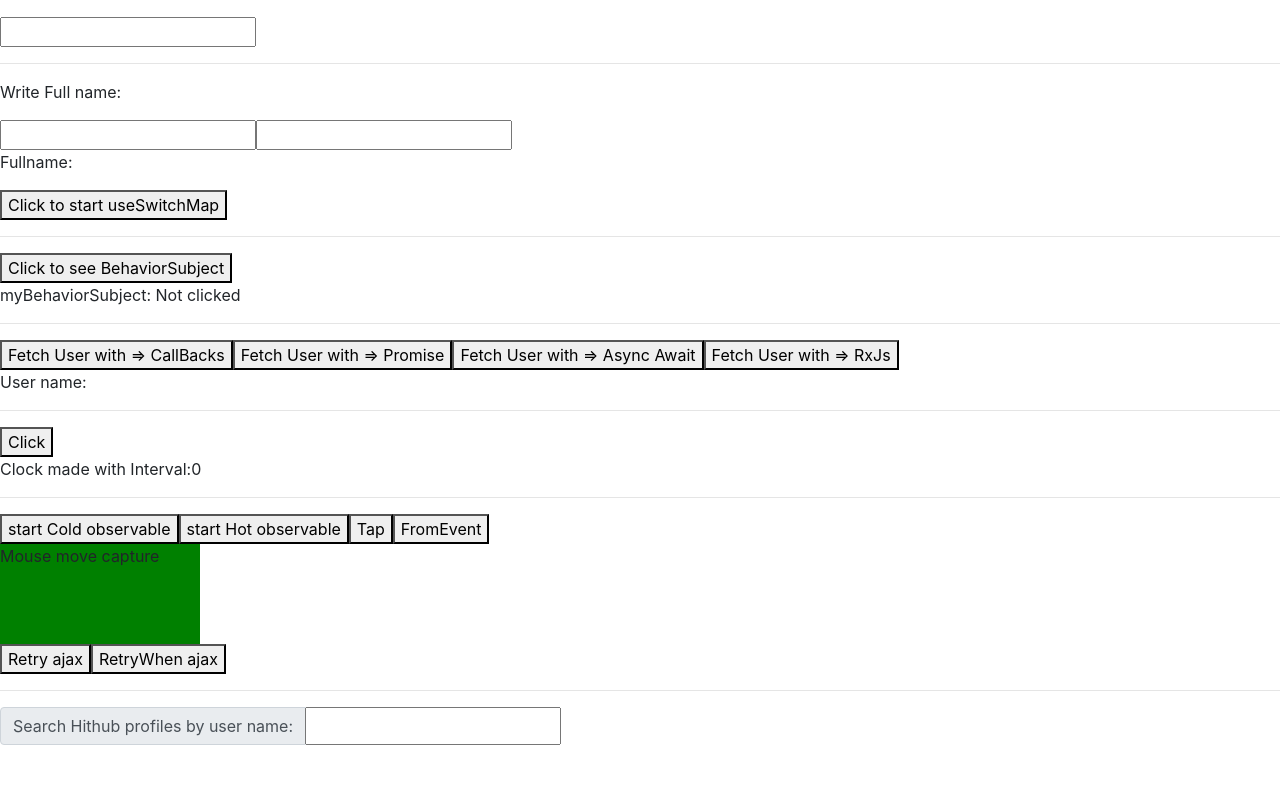
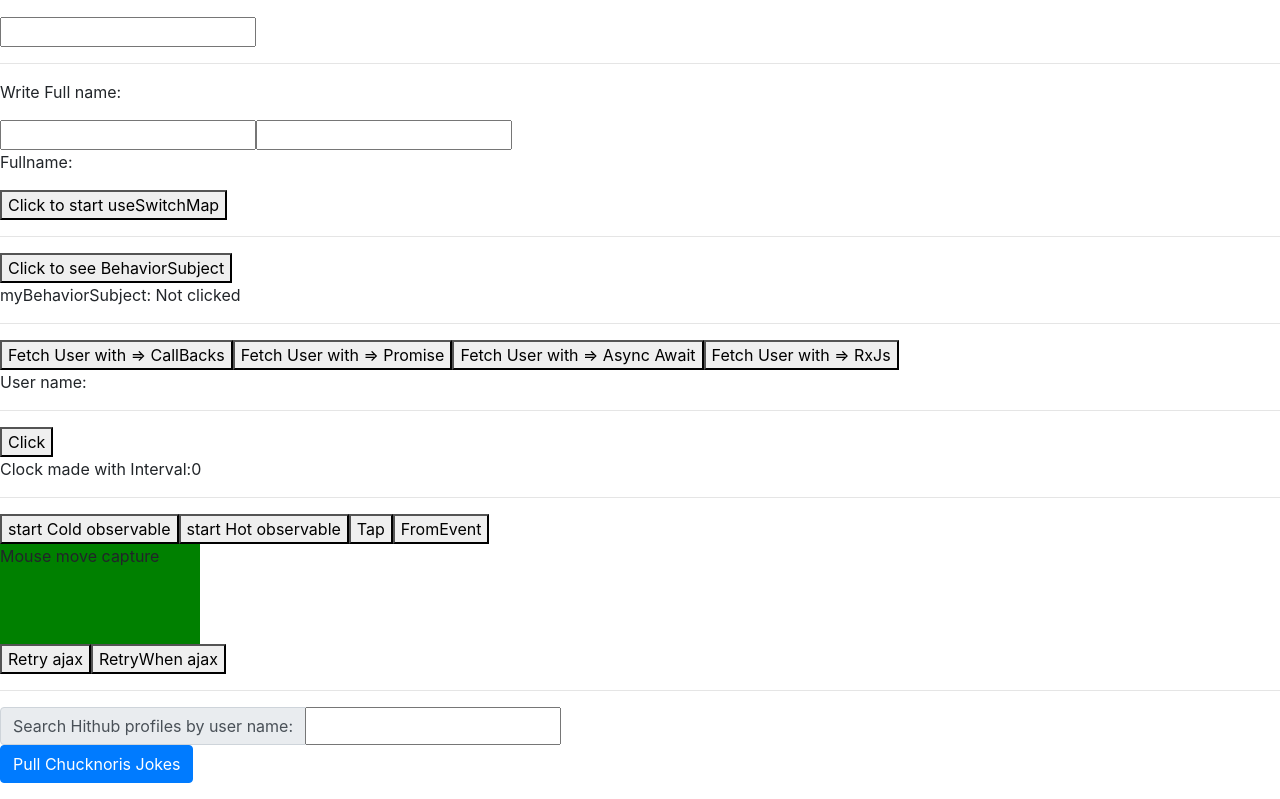
Before and after one commit to AmanAzim/RxJs, a React (Create React App) app: page / in a window 1280 px wide. Shown: the part 330-1129 px from the top of the page. Before the commit the page ends 1075 px from the top, so only its background shows below. Built offline with nearby package versions, Linux system fonts and the light colour scheme.

Commit message:
"repeated Ajax request with in a time interval"

```diff
--- a/src/components/gitHubSearch/searchGithub.js
+++ b/src/components/gitHubSearch/searchGithub.js
@@ -1,13 +1,14 @@
 import React,{useState} from 'react';
-import {Observable} from 'rxjs';//It converts static deta into Observables
-import {debounceTime, distinctUntilChanged, mergeMap, tap} from 'rxjs/operators';//
+import {Observable, timer} from 'rxjs';//It converts static deta into Observables
+import {debounceTime, distinctUntilChanged, mergeMap, tap, filter, switchMap, catchError} from 'rxjs/operators';//
 import {ajax} from 'rxjs/ajax'
 
 import GithubProfiles from './gitHubProfiles'
 
 const SearchGithub = () => {
 
-    const [githubData, setGithubData]=useState([])
+    const [githubData, setGithubData]=useState([]);
+    const [jokes, setJokes]=useState([]);
 
     const onSearch=(event)=>{
         let ajaxReq=Observable.create(observer=>{
@@ -16,9 +17,17 @@ const SearchGithub = () => {
             debounceTime(5000),
             distinctUntilChanged(),
             tap(()=>setGithubData([])),
+            filter(user=>!!user),
             mergeMap(user=>ajax.getJSON(`https://api.github.com/search/users?q=${user}`))
         )
         ajaxReq.subscribe((res)=>{console.log(res); setGithubData(res.items)}, (err)=>console.log(err), ()=>console.log('complete'))
+    };
+
+    const pullJokes=()=>{
+        const url='http://api.icndb.com/jokes/random/5';
+        timer(0, 5000).pipe(switchMap(()=>{
+            return ajax.getJSON(url).pipe(catchError((err)=>`An errror occured ${err}`))
+        })).subscribe((res)=>{console.log(res.value); setJokes(res.value)}, (err)=>console.log(err), ()=>console.log('complete'))
     };
 
 
@@ -37,6 +46,12 @@ const SearchGithub = () => {
                     {githubData.map(userData=><GithubProfiles key={userData.id} userData={userData}/>)}
                 </div>
             </div>
+            <div>
+                <button className="btn btn-primary" onClick={pullJokes}>Pull Chucknoris Jokes</button>
+                <ul>
+                    {jokes.map(value=><li key={value.id}>{value.joke}</li>)}
+                </ul>
+            </div>
         </div>
     );
 };
```
